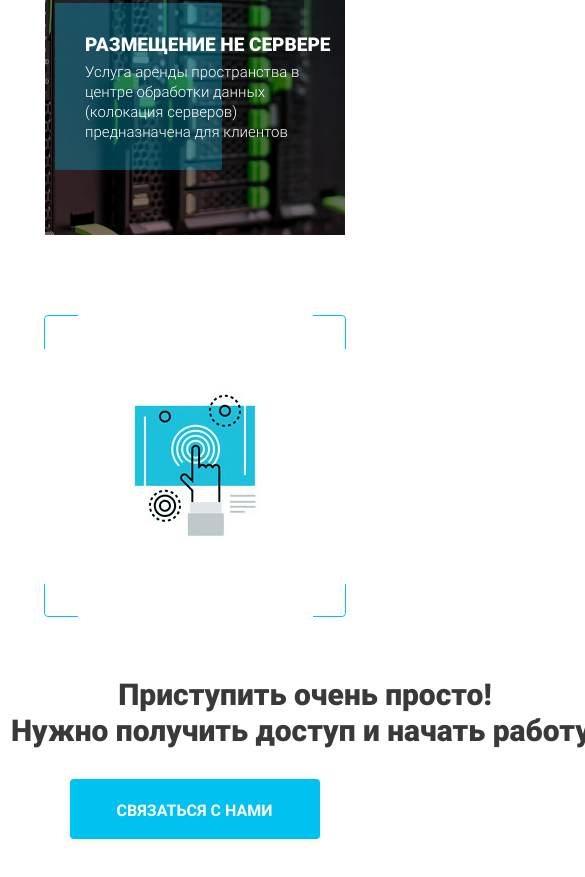
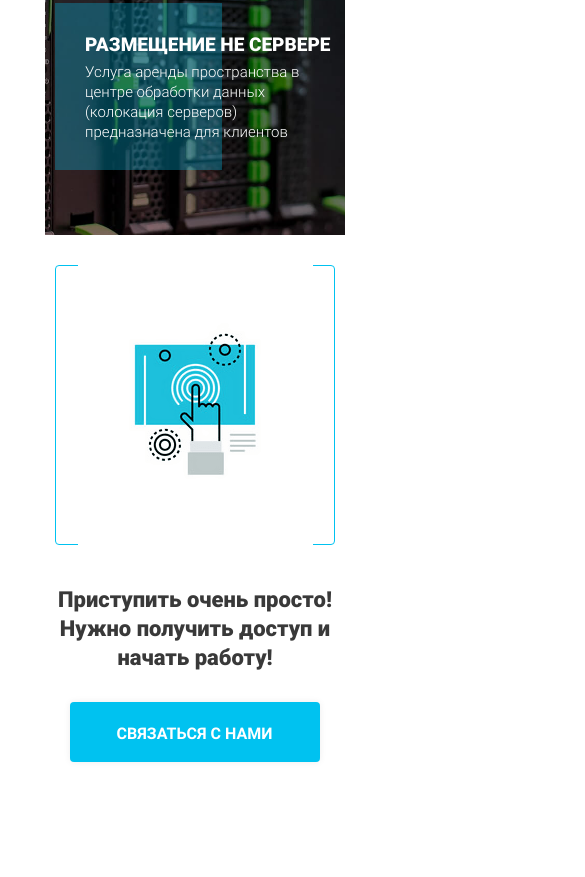
Before and after one commit to ArtemBakhmatov/Prengi, a plain HTML site: page src/index.html in a window 390 px wide. Shown: the part 5113-5990 px from the top of the page, 585 px wide, since content can reach past the window. After the commit the page ends 5905 px from the top, so only its background shows below. Drawn offline with Linux system fonts and the light colour scheme.

Commit message:
Адаптация седьмого экрана

```diff
--- a/src/sass/blocks/_media.scss
+++ b/src/sass/blocks/_media.scss
@@ -296,6 +296,15 @@
             }
         }
     }
+    .access {
+        padding: 40px 0;
+        &__subtitle {
+            width: 525px;
+            margin: 50px auto 0 auto;
+            font-size: 26px;
+            line-height: 32px;
+        }
+    }
 }
 
 @media (max-width: 576px) {
@@ -457,4 +466,27 @@
             }
         }
     }
+    .access {
+        padding: 30px 0;
+        &__wrapper {
+            width: 280px;
+            height: 280px;
+        }
+        &__block {
+            &_hor {
+                width: 280px;
+                height: 210px;
+            }
+            &_hor {
+                width: 210px;
+                height: 280px;
+            }
+        }
+        &__subtitle {
+            width: 290px;
+            margin: 40px auto 0 auto;
+            font-size: 22px;
+            line-height: 29px;
+        }
+    }
 }
```
Also changed, not shown: src/css/style.css, 1 other file.
